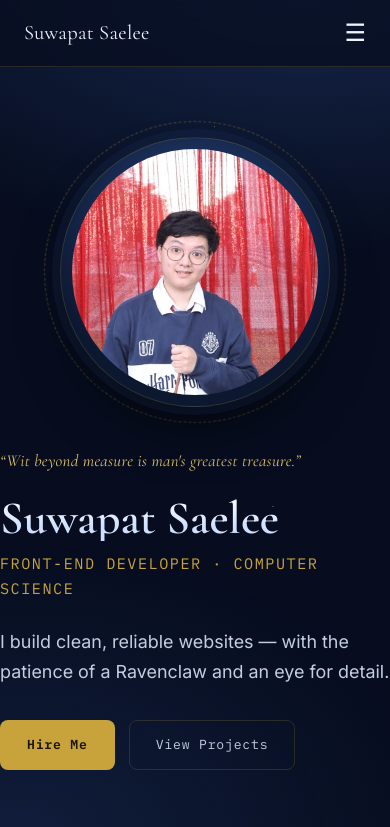
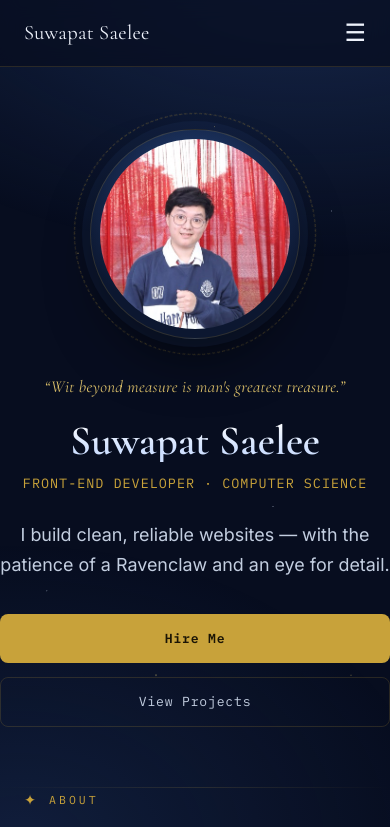
Before and after one commit to BR0WNDY/Sunshine-and-Moonlight, a website: page index.html in a window 390 px wide. Shown: the top 827 px of the page. Drawn offline with nearby package versions, Linux system fonts and the light colour scheme; a web font is replaced by a local one.

Commit message:
Polish mobile layout on homepage
- Smaller centered portrait with breathing room under the sticky header
- Center hero text and CTAs on <=860px; stack buttons full-width <=480px
- scroll-margin-top on sections so anchor links aren't hidden by the
  sticky header
- Tighter hero type and centered footer on small screens

Co-Authored-By: Claude Fable 5 <noreply@anthropic.com>

```diff
--- a/index.html
+++ b/index.html
@@ -215,9 +215,16 @@
     color:var(--muted);font-size:.82rem;font-family:var(--font-mono);letter-spacing:.4px}
 
   /* ---------- responsive ---------- */
+  section[id]{scroll-margin-top:80px}
   @media(max-width:860px){
-    .hero-grid{grid-template-columns:1fr;gap:40px}
-    .portrait{order:-1}
+    .hero{padding-top:44px}
+    .hero-grid{grid-template-columns:1fr;gap:34px}
+    .portrait{order:-1;margin-top:18px}
+    .portrait-frame{width:210px;height:210px}
+    .portrait-frame img{width:190px;height:190px}
+    .hero .motto,.hero h1,.hero .role{text-align:center}
+    .hero .tagline{text-align:center;margin-left:auto;margin-right:auto}
+    .cta-row{justify-content:center}
     .about-grid{grid-template-columns:1fr;gap:32px}
     .skills-grid{grid-template-columns:repeat(2,1fr)}
     .proj-grid,.svc-grid{grid-template-columns:1fr}
@@ -227,7 +234,15 @@
     .nav-links.open{transform:translateY(0)}
     .menu-toggle{display:block}
   }
-  @media(max-width:480px){ .skills-grid{grid-template-columns:1fr} section{padding:70px 0} }
+  @media(max-width:480px){
+    .skills-grid{grid-template-columns:1fr}
+    section{padding:70px 0}
+    .hero h1{font-size:2.6rem}
+    .hero .role{font-size:.84rem;letter-spacing:1px}
+    .cta-row{flex-direction:column;align-items:stretch}
+    .btn{text-align:center}
+    .foot{justify-content:center;text-align:center}
+  }
 
   @media(prefers-reduced-motion:reduce){
     *{animation:none!important;scroll-behavior:auto}
```
